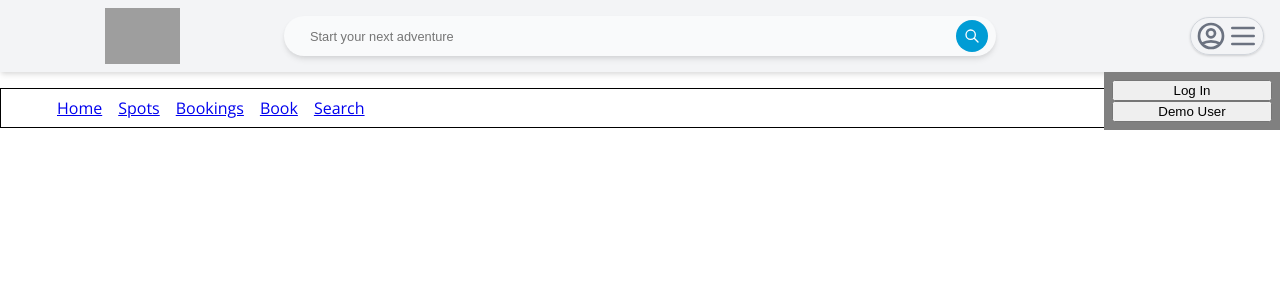
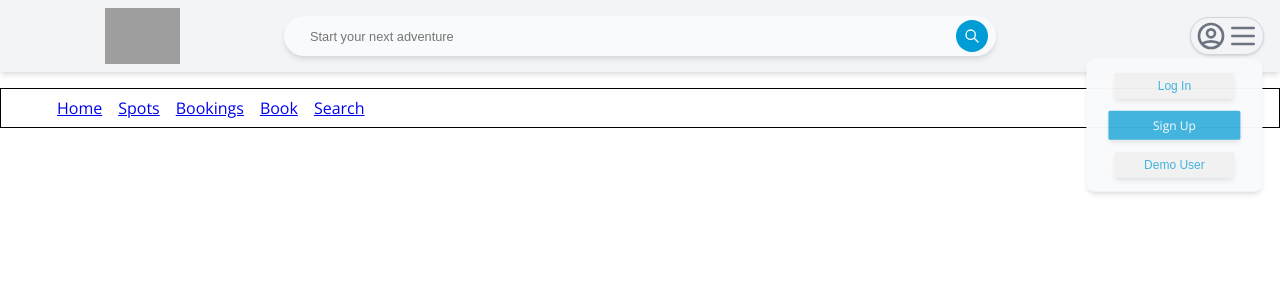
Before and after one commit to pawan087/w16_airBnbClone, a React (Create React App) app in the folder frontend/: page / in a window 1280 px wide. Both pictures are taken after a click on the element 1227 px from the left and 36 px from the top of the page. Shown: the top 300 px of the page. Built offline with nearby package versions, Linux system fonts and the light colour scheme; no server answers; grey boxes are pictures that could not be loaded.

Commit message:
drafted dropdown menu, login not working

```diff
--- a/frontend/src/components/Header/HeaderComponent.js
+++ b/frontend/src/components/Header/HeaderComponent.js
@@ -105,13 +105,16 @@ export default function HeaderComponent() {
 
         {showMenu && (
           <div className={styles.dropDownMenu}>
-            {user ? <NavLink className={styles.dropDownItem} to="/bookings">Bookings</NavLink> : null}
+            {user ? <NavLink className={styles.headerNavLink} to="/bookings">Bookings</NavLink> : null}
             {user ? <button className={styles.dropDownItem} onClick={logout}>Log Out</button> : null}
             {!user ? (
-              <button onClick={() => setShowModal(true)}>Log In</button>
+              <button className={styles.dropDownItem} onClick={() => setShowModal(true)}>Log In</button>
             ) : null}
             {!user ? (
-              <button>Demo User</button>
+              <NavLink to='/signup' className={styles.headerNavLink}>Sign Up</NavLink>
+            ) : null}
+            {!user ? (
+              <button className={styles.dropDownItem}>Demo User</button>
             ) : null}
             {showModal && (
               <Modal onClose={() => setShowModal(false)}>
--- a/frontend/src/components/Header/HeaderComponent.module.css
+++ b/frontend/src/components/Header/HeaderComponent.module.css
@@ -105,13 +105,72 @@
 }
 
 .dropDownMenu {
+  opacity: 97.5%;
   display: flex;
   flex-direction: column;
   position: absolute;
   bottom: 0;
   width: 10em;
   height: auto;
-  padding: .5em .5em;
+  border-radius: 0.5em;
+  padding: 0.5em 0.5em;
   background-color: grey;
-  transform: translate(0%, 100%);
+  transform: translate(-10%, 90%);
+  --tw-bg-opacity: 1;
+  background-color: rgba(249, 250, 251, var(--tw-bg-opacity));
+  box-shadow: var(--tw-ring-offset-shadow, 0 0 #0000),
+    var(--tw-ring-shadow, 0 0 #0000), var(--tw-shadow);
 }
+
+.dropDownItem {
+  margin-top: 0.5em;
+  margin-bottom: 0.5em;
+  cursor: pointer;
+  outline: none;
+  opacity: 75%;
+  border: none;
+  border-radius: .125em;
+  text-decoration: none;
+  font-size: .75em;
+  padding: .5em;
+  display: flex;
+  justify-content: Center;
+  align-self: center;
+  color: #009cd5;
+  width: 75%;
+  box-shadow: var(--tw-ring-offset-shadow, 0 0 #0000),
+  var(--tw-ring-shadow, 0 0 #0000), var(--tw-shadow);
+}
+
+.dropDownItem:hover {
+  color: white;
+  background: #009cd5;
+  border: none;
+  opacity: 80%;
+}
+
+.headerNavLink {
+  margin-top: 0.5em;
+  margin-bottom: 0.5em;
+  cursor: pointer;
+  outline: none;
+  opacity: 75%;
+  border: none;
+  border-radius: .125em;
+  text-decoration: none;
+  font-size: .75em;
+  padding: .5em;
+  display: flex;
+  justify-content: Center;
+  align-self: center;
+  color: white;
+  width: 75%;
+  box-shadow: var(--tw-ring-offset-shadow, 0 0 #0000),
+  var(--tw-ring-shadow, 0 0 #0000), var(--tw-shadow);
+  background: #009cd5;
+}
+
+.headerNavLink:hover {
+  border: none;
+  opacity: 90%;
+}
```
